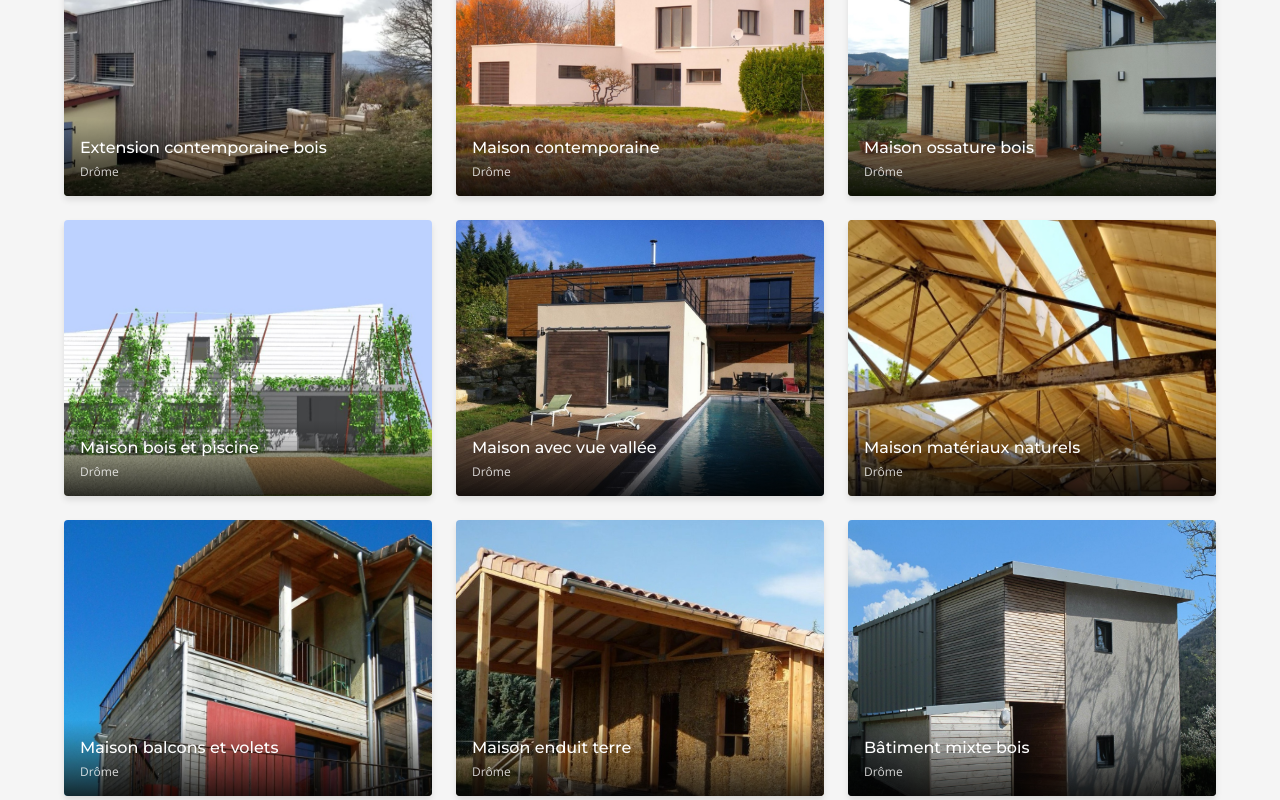
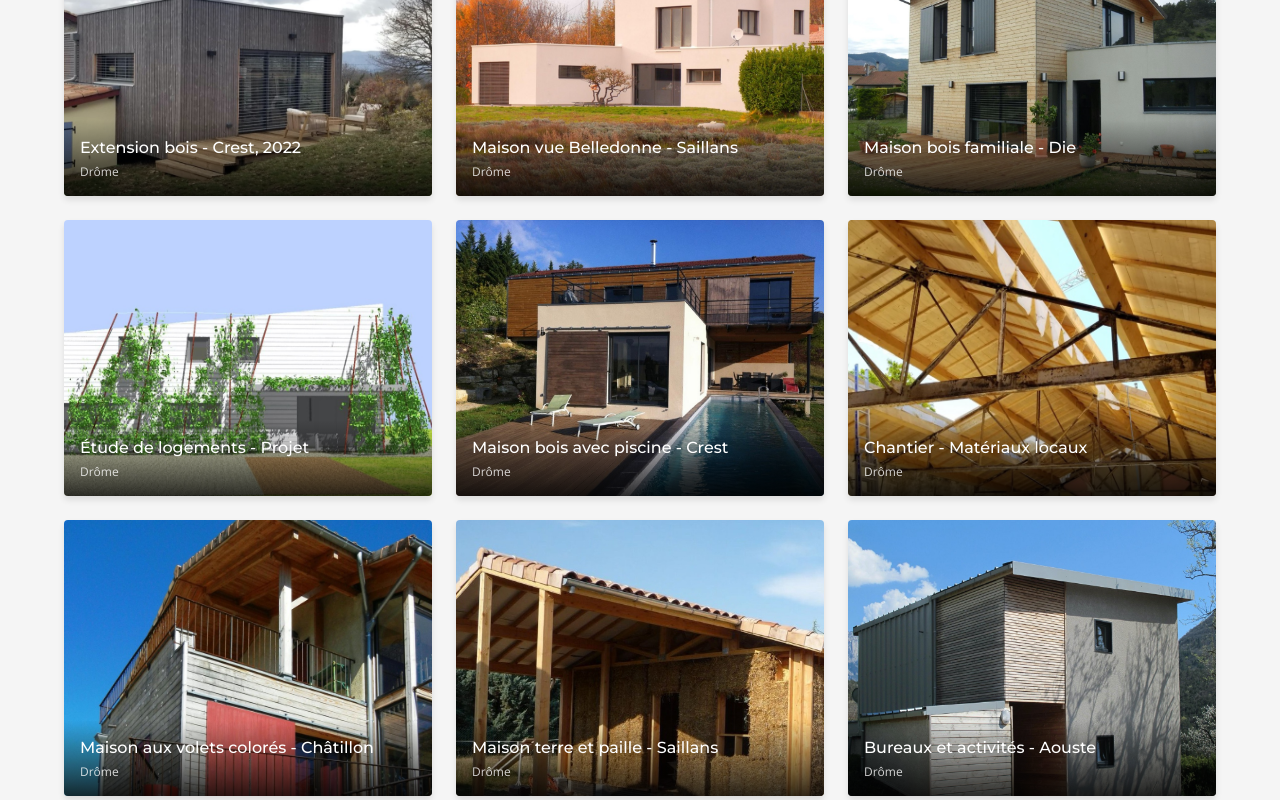
Before and after one commit to alanbouo/eric-sartre, a Next.js app: page /projets in a window 1280 px wide. Shown: the part 520-1320 px from the top of the page. Built offline with nearby package versions, Linux system fonts and the light colour scheme.

Commit message:
Enrichissement descriptions projets avec localisation et détails techniques

```diff
--- a/src/data/projects.js
+++ b/src/data/projects.js
@@ -3,124 +3,124 @@
 export const projects = [
   {
     id: 1,
-    title: 'Extension contemporaine bois',
+    title: 'Extension bois - Crest, 2022',
     location: 'Drôme',
     images: [
       '/images/assets/IMG_0329D0CB5B8D-2.jpeg',
       '/images/assets/IMG_0329D0CB5B8D-3.jpeg',
       '/images/assets/IMG_0329D0CB5B8D-4.jpeg',
     ],
-    description: 'Extension en bardage bois, intégration contemporaine à une maison traditionnelle.',
+    description: 'Réhabilitation et extension d\'une maison villageoise. Bardage bois gris, terrasses et dialogue entre l\'ancien et le contemporain.',
     hasDocument: false,
     category: 'rehabilitation',
   },
   {
     id: 2,
-    title: 'Maison contemporaine',
+    title: 'Maison vue Belledonne - Saillans',
     location: 'Drôme',
     images: [
       '/images/assets/IMG_0329D0CB5B8D-5.jpeg',
       '/images/assets/IMG_0329D0CB5B8D-6.jpeg',
       '/images/assets/IMG_0329D0CB5B8D-7.jpeg',
     ],
-    description: 'Maison individuelle contemporaine avec vue panoramique sur les montagnes.',
+    description: 'Maison individuelle contemporaine aux volumes blancs. Ouverture panoramique sur les montagnes, terrasses en dalles.',
     hasDocument: false,
     category: 'maison-individuelle',
   },
   {
     id: 3,
-    title: 'Maison ossature bois',
+    title: 'Maison bois familiale - Die',
     location: 'Drôme',
     images: [
       '/images/assets/IMG_0329D0CB5B8D-8.jpeg',
     ],
-    description: 'Maison à étage en ossature bois, bardage naturel et terrasse.',
+    description: 'Construction à deux niveaux en ossature bois. Bardage naturel, balcon et terrasse intégrés au jardin.',
     hasDocument: false,
     category: 'maison-individuelle',
   },
   {
     id: 4,
-    title: 'Maison bois et piscine',
+    title: 'Étude de logements - Projet',
     location: 'Drôme',
     images: [
       '/images/assets/IMG_0329D0CB5B8D-9.jpeg',
       '/images/assets/IMG_0329D0CB5B8D-10.jpeg',
     ],
-    description: 'Maison contemporaine bois et enduit avec piscine.',
+    description: 'Projet d\'ensemble de maisons en ossature bois. Étude en cours pour un habitat écologique.',
     hasDocument: false,
     category: 'maison-individuelle',
   },
   {
     id: 5,
-    title: 'Maison avec vue vallée',
+    title: 'Maison bois avec piscine - Crest',
     location: 'Drôme',
     images: [
       '/images/assets/IMG_0329D0CB5B8D-12.jpeg',
       '/images/assets/IMG_0329D0CB5B8D-14.jpeg',
     ],
-    description: 'Maison bois avec terrasse panoramique sur la vallée.',
+    description: 'Terrasses en bois et piscine intégrée dans le paysage. Grandes ouvertures sur la vallée.',
     hasDocument: false,
     category: 'maison-individuelle',
   },
   {
     id: 6,
-    title: 'Maison matériaux naturels',
+    title: 'Chantier - Matériaux locaux',
     location: 'Drôme',
     images: [
       '/images/assets/IMG_0329D0CB5B8D-11.jpeg',
       '/images/assets/IMG_0329D0CB5B8D-13.jpeg',
       '/images/assets/IMG_0329D0CB5B8D-15.jpeg',
     ],
-    description: 'Maison en matériaux naturels : bois, pierre, enduit terre.',
+    description: 'Techniques traditionnelles : charpente bois et métal, mur en terre crue, ossature apparente.',
     hasDocument: false,
     category: 'maison-individuelle',
   },
   {
     id: 7,
-    title: 'Maison balcons et volets',
+    title: 'Maison aux volets colorés - Châtillon',
     location: 'Drôme',
     images: [
       '/images/assets/IMG_0329D0CB5B8D-16.jpeg',
       '/images/assets/IMG_0329D0CB5B8D-17.jpeg',
     ],
-    description: 'Maison bois avec balcons et volets colorés.',
+    description: 'Bardage bois naturel ponctué de volets et garde-corps colorés. Façade vivante et personnalisée.',
     hasDocument: false,
     category: 'maison-individuelle',
   },
   {
     id: 8,
-    title: 'Maison enduit terre',
+    title: 'Maison terre et paille - Saillans',
     location: 'Drôme',
     images: [
       '/images/assets/IMG_0329D0CB5B8D-18.jpeg',
       '/images/assets/IMG_0329D0CB5B8D-19.jpeg',
     ],
-    description: 'Maison plain-pied, enduit terre et menuiseries bois.',
+    description: 'Construction en bottes de paille enduites de terre crue. Menuiseries bois, plain-pied bioclimatique.',
     hasDocument: false,
     category: 'maison-individuelle',
   },
   {
     id: 9,
-    title: 'Bâtiment mixte bois',
+    title: 'Bureaux et activités - Aouste',
     location: 'Drôme',
     images: [
       '/images/assets/IMG_0329D0CB5B8D-20.jpeg',
       '/images/assets/IMG_0329D0CB5B8D-21.jpeg',
     ],
-    description: 'Bâtiment professionnel en bardage bois et enduit.',
+    description: 'Bâtiment mixte en bardage bois clair. Volets coulissants et extension d\'activité artisanale.',
     hasDocument: false,
     category: 'professionnel',
   },
   {
     id: 10,
-    title: 'Habitat groupé Habiterre',
+    title: 'Habiterre - 16 logements, Die',
     location: 'Die, Drôme',
     images: [
       '/images/assets/IMG_0329D0CB5B8D-22.jpeg',
       '/images/assets/IMG_0329D0CB5B8D-23.jpeg',
       '/images/assets/IMG_0329D0CB5B8D-1.jpeg',
     ],
-    description: 'Habitat groupé écologique, bois et enduit terre coloré.',
+    description: 'Habitat groupé bioclimatique. Ossature bois, enduit terre coloré et terrasses communes sur la ville.',
     hasDocument: true,
     category: 'habitat-groupe',
   },
```
Also changed, not shown: 1 other file (tests, documents, lock files or other folders).
